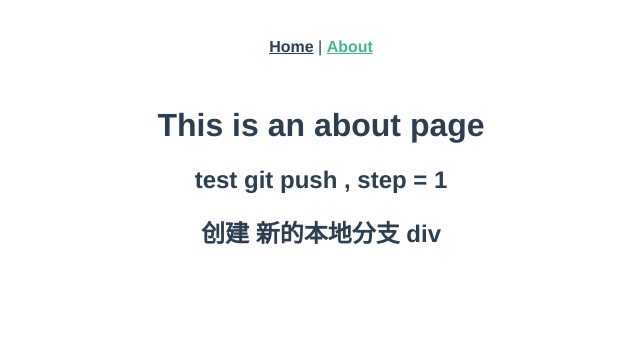
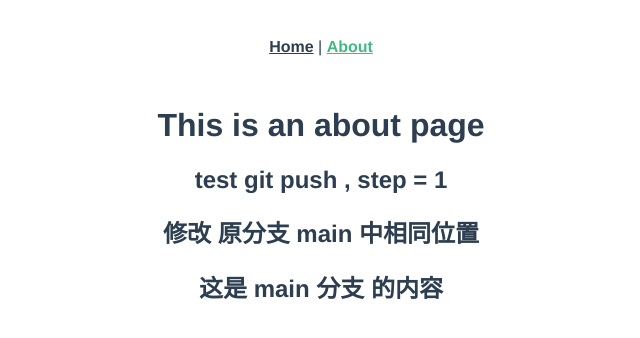
Before and after one commit to xm-shisilang/my-firstmall, a Vue app: page /about in a window 1280 px wide. Shown: the top 338 px of the page, without its empty margins (319-959 px from the left). Built offline with nearby package versions, Linux system fonts and the light colour scheme.

Commit message:
git commit

```diff
--- a/src/views/About.vue
+++ b/src/views/About.vue
@@ -2,6 +2,7 @@
   <div class="about">
     <h1>This is an about page</h1>
     <h2>test git push , step = 1</h2>
-    <h2>创建 新的本地分支 div</h2>
+    <h2>修改 原分支 main 中相同位置</h2>
+    <h2>这是 main 分支 的内容</h2>
   </div>
 </template>
```
